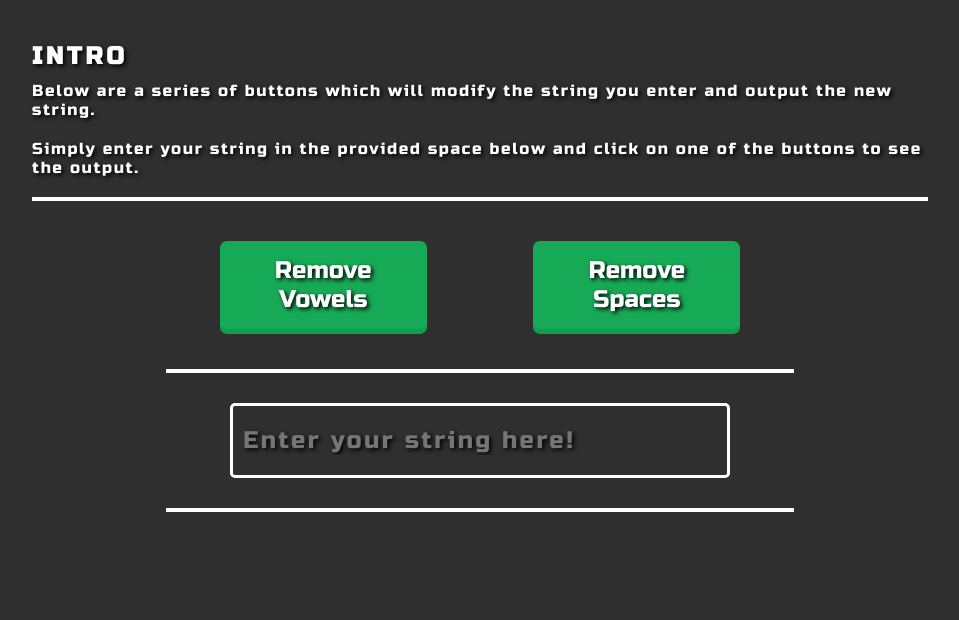
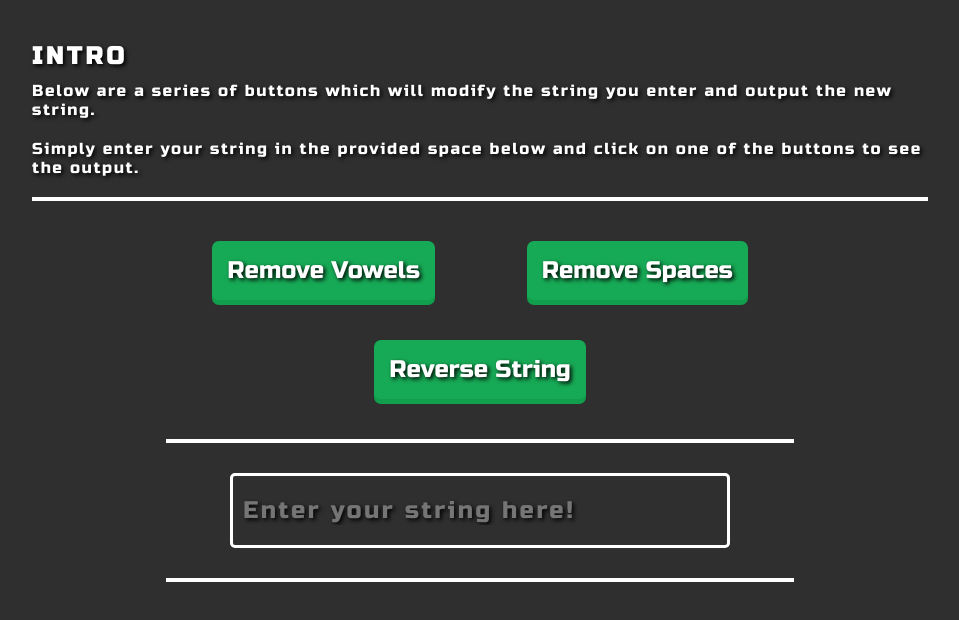
Before and after one commit to BGZStephen/string-editor, a plain HTML site: page index.html in a window 1280 px wide. Shown: the part 158-778 px from the top of the page, without its empty margins (160-1119 px from the left). Drawn offline with Linux system fonts and the light colour scheme.

Commit message:
added string reversal

```diff
--- a/css/main.css
+++ b/css/main.css
@@ -81,7 +81,10 @@ p {
   width: 90%;
   display: flex;
   align-items: center;
+  justify-content: center;
   justify-content: space-around;
+  flex-wrap: wrap;
+  flex-direction: row;
 }
 
 #input-container {
@@ -120,19 +123,16 @@ p {
 }
 
 .button-green {
-  width: 45%;
-  margin: 0 auto;
+  min-width: 45%;
   background: #17aa56;
   color: #fff;
   border-radius: 7px;
   box-shadow: 0 5px #119e4d;
-  padding: 15px;
   border: none;
-  display: inline-block;
   outline: none;
+  font-size: 1em;
   margin-bottom: 20px;
-  margin-top: 20px;
-  font-size: 1.2em;
+  padding: 10px 10px;
 }
 
 /* END CONTENT STYLES */
@@ -150,7 +150,7 @@ p {
   }
 
   .button-green {
-    width: 33%;
+    min-width: 30%;
     padding: 15px;
     margin-bottom: 20px;
     margin-top: 20px;
--- a/index.html
+++ b/index.html
@@ -20,6 +20,7 @@
       <div id="button-container">
         <button id="remove-vowels" class="button-green">Remove Vowels</button>
         <button id="remove-spaces" class="button-green">Remove Spaces</button>
+        <button id="reverse-string" class="button-green">Reverse String</button>
       </div>
       <div id="input-container">
         <input type="text" id="user-input" placeholder="Enter your string here!">
--- a/js/app.js
+++ b/js/app.js
@@ -1,6 +1,7 @@
 let userInput = document.getElementById("user-input");
 const removeVowelsButton = document.getElementById("remove-vowels")
 const removeSpacesButton = document.getElementById("remove-spaces")
+const reverseStringButton = document.getElementById("reverse-string")
 const outputElement = document.getElementById("output-container")
 let outputString;
 
@@ -23,3 +24,15 @@ removeSpacesButton.onclick = () => {
   outputString += userString.replace(/ /gi,"")
   outputElement.innerHTML = outputString + "</p>"
 }
+
+
+reverseStringButton.onclick = () => {
+  const textArray = userString.split(``)
+  const reversedArray = textArray.reverse();
+  let newString = `<p>`
+  for(i = 0; i < reversedArray.length; i++) {
+    newString += reversedArray[i]
+  }
+  newString += `</p>`
+  outputElement.innerHTML = newString
+}
```
